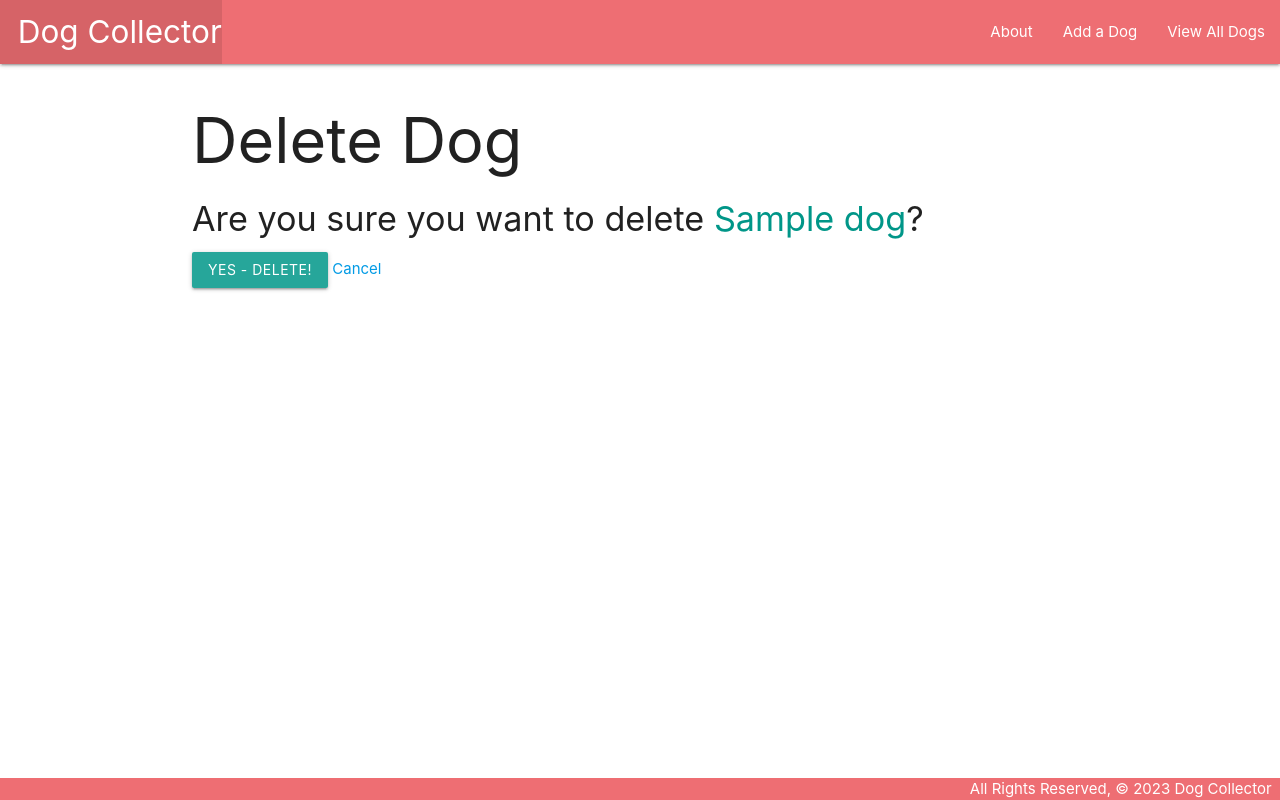
After one commit to jgallagher13/dogcollector, a Django app: page /dogs/1/delete/ in a window 1280 px wide. The commit adds this page. Run offline with Django 4.2, Linux system fonts and the light colour scheme; tables that the repository leaves empty hold one stand-in row (values such as "Sample post").

Commit message:
add crud

```diff
--- a/main_app/models.py
+++ b/main_app/models.py
@@ -1,5 +1,5 @@
 from django.db import models
-
+from django.urls import reverse
 # Create your models here.
 class Dog(models.Model):
     name = models.CharField(max_length=100)
@@ -9,3 +9,6 @@ class Dog(models.Model):
 
     def __str__(self):
         return self.name
+
+    def get_absolute_url(self):
+        return reverse('detail', kwargs={'dog_id': self.id})
--- a/main_app/templates/base.html
+++ b/main_app/templates/base.html
@@ -14,11 +14,12 @@
     <nav>
       <div class="nav-wrapper">
         <ul>
-          <li><a href="/" class="left brand-logo">&nbsp;&nbsp;Dog Collector</a></li>
+          <li><a href="{% url 'home' %}" class="left brand-logo">&nbsp;&nbsp;Dog Collector</a></li>
         </ul>
         <ul class="right">
-          <li><a href="/about">About</a></li>
-          <li><a href="/dogs">View All Dogs</a></li>
+          <li><a href="{% url 'about' %}">About</a></li>
+          <li><a href="{% url 'dogs_create' %}">Add a Dog</a></li>
+          <li><a href="{% url 'index' %}">View All Dogs</a></li>
         </ul>
       </div>
     </nav>
--- a/main_app/templates/dogs/detail.html
+++ b/main_app/templates/dogs/detail.html
@@ -14,6 +14,10 @@
       <p>Age: Puppy</p>
     {% endif %}
   </div>
+  <div class="card-action">
+    <a href="{% url 'dogs_update' dog.id %}">Edit</a>
+    <a href="{% url 'dogs_delete' dog.id %}">Delete</a>
+  </div>
 </div>
 
 {% endblock %}
--- /dev/null
+++ b/main_app/templates/main_app/dog_confirm_delete.html
@@ -0,0 +1,13 @@
+{% extends 'base.html' %}
+
+{% block content %}
+  <h1>Delete Dog</h1>
+
+  <h4>Are you sure you want to delete <span class="teal-text">{{ object.name }}</span>?</h4>
+
+  <form action="" method="POST">
+    {% csrf_token %}
+    <input type="submit" value="Yes - Delete!" class="btn">
+    <a href="{% url 'detail' dog.id %}">Cancel</a>
+  </form>
+{% endblock %}
--- a/main_app/urls.py
+++ b/main_app/urls.py
@@ -6,4 +6,7 @@ urlpatterns = [
     path('about/', views.about, name='about'),
     path('dogs/', views.dogs_index, name='index'),
     path('dogs/<int:dog_id>/', views.dogs_detail, name='detail'),
+    path('dogs/create/', views.DogCreate.as_view(), name='dogs_create'),
+    path('dogs/<int:pk>/update/', views.DogUpdate.as_view(), name='dogs_update'),
+    path('dogs/<int:pk>/delete/', views.DogDelete.as_view(), name='dogs_delete'),
 ]
--- a/main_app/views.py
+++ b/main_app/views.py
@@ -1,5 +1,5 @@
 from django.shortcuts import render
-
+from django.views.generic.edit import CreateView, UpdateView, DeleteView
 from .models import Dog
 
 
@@ -21,3 +21,15 @@ def dogs_detail(request, dog_id):
   return render(request, 'dogs/detail.html', {
     'dog': dog
   })
+
+class DogCreate(CreateView):
+  model = Dog
+  fields = '__all__'
+
+class DogUpdate(UpdateView):
+  model = Dog
+  fields = ['breed', 'description', 'age']
+
+class DogDelete(DeleteView):
+  model = Dog
+  success_url = '/dogs'
```
Also changed, not shown: main_app/templates/main_app/dog_form.html (added, +16 -0 lines).
